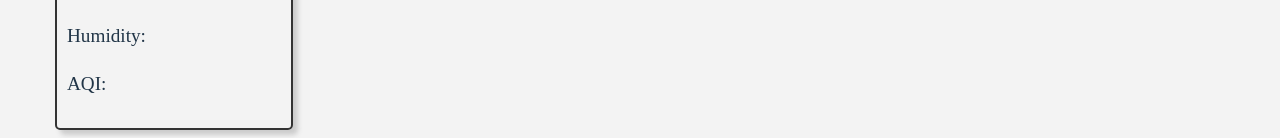
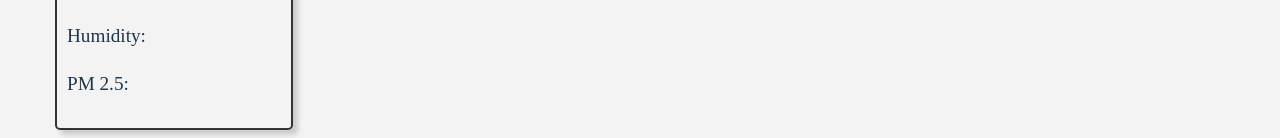
Before and after one commit to DAQ-smart-pet-feeder/pet-feeder-frontend, a React (Vite) app: page / in a window 1280 px wide. Shown: the part 662-800 px from the top of the page. Built offline with nearby package versions, Linux system fonts and the light colour scheme; no server answers; the HTML template or start-up script is replaced by a standard one; a web font is replaced by a local one.

Commit message:
fix word

```diff
--- a/src/components/EnvData.jsx
+++ b/src/components/EnvData.jsx
@@ -42,7 +42,7 @@ const EnvData = ({ temp, humidity, pm }) => {
             <h1 onClick={showAdvice} className="env-data">Environment Data</h1>
             <p>Temperature: {temp}</p>
             <p>Humidity: {humidity}</p>
-            <p>AQI: {pm}</p>
+            <p>PM 2.5: {pm}</p>
         </div>
     );
 };
```
